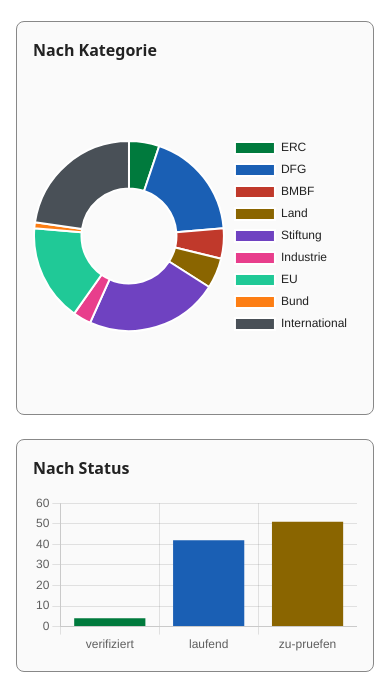
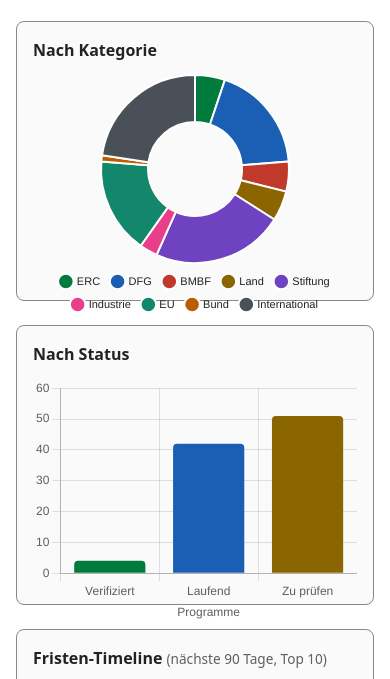
Before and after one commit to tobias-weiss-ai-xr/grant-intelligence, a plain HTML site: page dashboard/index.html in a window 390 px wide. Shown: the part 393-1072 px from the top of the page. Drawn offline with nearby package versions, Linux system fonts and the light colour scheme.

Commit message:
fix: chart overhaul — heights, dark mode palette, grid lines, tooltips
Charts (Nach Kategorie, Nach Status, Fristen-Timeline) reworked:

Fixed:
- Canvas heights: explicit .chart-small (320px) and .chart-wide (500px)
  with maintainAspectRatio: false — charts now fill containers properly
- Dark mode chart palette: added --c1..--c9 overrides for dark mode
  (all 9 colors ≥3:1 on #232342 card-bg)
- Light mode: fixed c7 (#20c997→#13876b, 2.0→4.3:1) and c8
  (#fd7e14→#b85d00, 2.5→4.4:1) to meet 3:1 on #fafafa
- Grid lines: replaced invalid hex concat (#888+33) with proper rgba
  via --chart-grid / --chart-border CSS variables (25% / 50% alpha)
- Tooltips: themed with card-bg background, text color, border, padding,
  cornerRadius; custom callbacks for doughnut (count), status (count),
  deadline (full name + date)
- Doughnut legend: position right→bottom (better for 9 categories on mobile)
- Doughnut segments: borderWidth: 2 with bg color (visible separation)
- Bar charts: borderRadius: 4 (rounded corners)
- Status labels: machine-readable→German (zu-pruefen→'Zu prüfen')
- Deadline chart: top 15→top 10 (cleaner, less truncation)
- Label truncation: 37→45 chars (more readable)
- cssVar() helper: single getComputedStyle call (was 15+ calls)
- usePointStyle: true for doughnut legend (circles instead of rectangles)
- Mobile: chart-small 280px, chart-wide 400px

All chart colors verified WCAG 3:1 on card-bg (light + dark).
250 Python tests pass.

```diff
--- a/dashboard/app.js
+++ b/dashboard/app.js
@@ -139,89 +139,149 @@ function dashboard() {
     },
 
     // --- Charts ---
+    cssVar(name, fallback) {
+      const v = getComputedStyle(document.documentElement).getPropertyValue(name).trim();
+      return v || fallback;
+    },
+
     renderCharts() {
-      // Category doughnut (colorblind-friendly palette)
+      const text = this.cssVar('--text', '#222');
+      const textMuted = this.cssVar('--text-muted', '#5f5f5f');
+      const bg = this.cssVar('--bg', '#fff');
+      const cardBg = this.cssVar('--card-bg', '#fafafa');
+      const gridColor = this.cssVar('--chart-grid', 'rgba(136,136,136,0.25)');
+      const borderColor = this.cssVar('--chart-border', 'rgba(136,136,136,0.5)');
+      const tooltipBg = this.cssVar('--card-bg', '#fafafa');
+      const tooltipText = this.cssVar('--text', '#222');
+      const catColors = [
+        this.cssVar('--c1', '#007a3d'), this.cssVar('--c2', '#1a5fb4'),
+        this.cssVar('--c3', '#c0392b'), this.cssVar('--c4', '#8a6500'),
+        this.cssVar('--c5', '#6f42c1'), this.cssVar('--c6', '#e83e8c'),
+        this.cssVar('--c7', '#20c997'), this.cssVar('--c8', '#fd7e14'),
+        this.cssVar('--c9', '#495057'),
+      ];
+      const statusColors = {
+        verifiziert: this.cssVar('--green-bg', '#007a3d'),
+        laufend: this.cssVar('--blue-bg', '#1a5fb4'),
+        'zu-pruefen': this.cssVar('--amber-bg', '#8a6500'),
+      };
+      const statusLabels = {
+        verifiziert: 'Verifiziert',
+        laufend: 'Laufend',
+        'zu-pruefen': 'Zu prüfen',
+      };
+      const tooltipOpts = {
+        backgroundColor: tooltipBg,
+        titleColor: tooltipText,
+        bodyColor: tooltipText,
+        borderColor: gridColor,
+        borderWidth: 1,
+        padding: 10,
+        cornerRadius: 6,
+        displayColors: true,
+      };
+      const scaleOpts = {
+        grid: { color: gridColor },
+        ticks: { color: textMuted },
+        border: { color: borderColor },
+      };
+
+      // Category doughnut
       const cats = {};
       this.catalog.forEach(p => { cats[p.kategorie] = (cats[p.kategorie] || 0) + 1; });
-      const catColors = [
-        getComputedStyle(document.documentElement).getPropertyValue('--c1').trim() || '#007a3d',
-        getComputedStyle(document.documentElement).getPropertyValue('--c2').trim() || '#1a5fb4',
-        getComputedStyle(document.documentElement).getPropertyValue('--c3').trim() || '#c0392b',
-        getComputedStyle(document.documentElement).getPropertyValue('--c4').trim() || '#8a6500',
-        getComputedStyle(document.documentElement).getPropertyValue('--c5').trim() || '#6f42c1',
-        getComputedStyle(document.documentElement).getPropertyValue('--c6').trim() || '#e83e8c',
-        getComputedStyle(document.documentElement).getPropertyValue('--c7').trim() || '#20c997',
-        getComputedStyle(document.documentElement).getPropertyValue('--c8').trim() || '#fd7e14',
-        getComputedStyle(document.documentElement).getPropertyValue('--c9').trim() || '#495057',
-      ];
-
       if (this._catChart) this._catChart.destroy();
       this._catChart = new Chart(document.getElementById('catChart'), {
         type: 'doughnut',
         data: {
           labels: Object.keys(cats),
-          datasets: [{ data: Object.values(cats), backgroundColor: catColors, borderColor: getComputedStyle(document.documentElement).getPropertyValue('--bg').trim() || '#fff' }],
+          datasets: [{
+            data: Object.values(cats),
+            backgroundColor: catColors.slice(0, Object.keys(cats).length),
+            borderColor: bg,
+            borderWidth: 2,
+          }],
         },
         options: {
           responsive: true,
+          maintainAspectRatio: false,
           plugins: {
-            legend: { position: 'right', labels: { color: getComputedStyle(document.documentElement).getPropertyValue('--text').trim() || '#222' } },
+            legend: {
+              position: 'bottom',
+              labels: { color: text, usePointStyle: true, padding: 12, font: { size: 11 } },
+            },
+            tooltip: { ...tooltipOpts, callbacks: { label: ctx => ` ${ctx.label}: ${ctx.parsed} Programme` } },
           },
         },
       });
 
-      // Status bar
+      // Status bar (horizontal for readability)
       const stats = {};
       this.catalog.forEach(p => { stats[p.status] = (stats[p.status] || 0) + 1; });
-      const statusColors = {
-        verifiziert: getComputedStyle(document.documentElement).getPropertyValue('--green-bg').trim() || '#007a3d',
-        laufend: getComputedStyle(document.documentElement).getPropertyValue('--blue-bg').trim() || '#1a5fb4',
-        'zu-pruefen': getComputedStyle(document.documentElement).getPropertyValue('--amber-bg').trim() || '#8a6500',
-      };
+      const statLabels = Object.keys(stats).map(k => statusLabels[k] || k);
       if (this._statusChart) this._statusChart.destroy();
       this._statusChart = new Chart(document.getElementById('statusChart'), {
         type: 'bar',
         data: {
-          labels: Object.keys(stats),
-          datasets: [{ label: 'Programme', data: Object.values(stats), backgroundColor: Object.keys(stats).map(k => statusColors[k] || '#999') }],
+          labels: statLabels,
+          datasets: [{
+            label: 'Programme',
+            data: Object.values(stats),
+            backgroundColor: Object.keys(stats).map(k => statusColors[k] || '#999'),
+            borderRadius: 4,
+          }],
         },
         options: {
           responsive: true,
-          plugins: { legend: { display: false } },
+          maintainAspectRatio: false,
+          plugins: {
+            legend: { display: false },
+            tooltip: { ...tooltipOpts, callbacks: { label: ctx => ` ${ctx.parsed.x ?? ctx.parsed.y} Programme` } },
+          },
           scales: {
-            y: { beginAtZero: true, ticks: { color: getComputedStyle(document.documentElement).getPropertyValue('--text-muted').trim() || '#5f5f5f' } },
-            x: { ticks: { color: getComputedStyle(document.documentElement).getPropertyValue('--text-muted').trim() || '#5f5f5f' } },
+            x: { ...scaleOpts, beginAtZero: true, title: { display: true, text: 'Programme', color: textMuted } },
+            y: { ...scaleOpts },
           },
         },
       });
 
-      // Deadline timeline (next 90 days, top 15)
-      const upcoming = this.upcomingDeadlines.slice(0, 15);
+      // Deadline timeline (next 90 days, top 10)
+      const upcoming = this.upcomingDeadlines.slice(0, 10);
       const today = new Date();
       today.setHours(0, 0, 0, 0);
       if (this._deadlineChart) this._deadlineChart.destroy();
       this._deadlineChart = new Chart(document.getElementById('deadlineChart'), {
         type: 'bar',
         data: {
-          labels: upcoming.map(p => p.name.length > 40 ? p.name.slice(0, 37) + '…' : p.name),
+          labels: upcoming.map(p => p.name.length > 45 ? p.name.slice(0, 42) + '…' : p.name),
           datasets: [{
             label: 'Tage bis Frist',
             data: upcoming.map(p => Math.ceil((new Date(p.frist) - today) / (24 * 60 * 60 * 1000))),
             backgroundColor: upcoming.map(p => {
               const days = Math.ceil((new Date(p.frist) - today) / (24 * 60 * 60 * 1000));
-              if (days <= 14) return getComputedStyle(document.documentElement).getPropertyValue('--red-bg').trim() || '#c0392b';
-              if (days <= 30) return getComputedStyle(document.documentElement).getPropertyValue('--orange').trim() || '#b85d00';
-              return getComputedStyle(document.documentElement).getPropertyValue('--green-bg').trim() || '#007a3d';
+              if (days <= 14) return this.cssVar('--red-bg', '#c0392b');
+              if (days <= 30) return this.cssVar('--orange', '#b85d00');
+              return this.cssVar('--green-bg', '#007a3d');
             }),
+            borderRadius: 4,
           }],
         },
         options: {
           indexAxis: 'y',
           responsive: true,
-          plugins: { legend: { display: false } },
+          maintainAspectRatio: false,
+          plugins: {
+            legend: { display: false },
+            tooltip: {
+              ...tooltipOpts,
+              callbacks: {
+                title: ctx => upcoming[ctx[0].dataIndex].name,
+                label: ctx => ` ${ctx.parsed.x} Tage bis Frist (${upcoming[ctx[0].dataIndex].frist})`,
+              },
+            },
+          },
           scales: {
-            x: { beginAtZero: true, title: { display: true, text: 'Tage bis Frist', color: getComputedStyle(document.documentElement).getPropertyValue('--text-muted').trim() || '#5f5f5f' }, ticks: { color: getComputedStyle(document.documentElement).getPropertyValue('--text-muted').trim() || '#5f5f5f' } },
-            y: { ticks: { color: getComputedStyle(document.documentElement).getPropertyValue('--text-muted').trim() || '#5f5f5f' } },
+            x: { ...scaleOpts, beginAtZero: true, title: { display: true, text: 'Tage bis Frist', color: textMuted } },
+            y: { ...scaleOpts, ticks: { ...scaleOpts.ticks, font: { size: 11 } } },
           },
         },
       });
--- a/dashboard/index.html
+++ b/dashboard/index.html
@@ -66,16 +66,16 @@
 
     <!-- Charts -->
     <section class="charts" aria-label="Diagramme">
-      <div class="chart-container">
+      <div class="chart-container chart-small">
         <h2>Nach Kategorie</h2>
         <canvas id="catChart" role="img" aria-label="Kreisdiagramm: Programme nach Kategorie"></canvas>
       </div>
-      <div class="chart-container">
+      <div class="chart-container chart-small">
         <h2>Nach Status</h2>
         <canvas id="statusChart" role="img" aria-label="Balkendiagramm: Programme nach Status"></canvas>
       </div>
       <div class="chart-container chart-wide">
-        <h2>Fristen-Timeline (nächste 90 Tage)</h2>
+        <h2>Fristen-Timeline <span class="count" x-text="'(nächste 90 Tage, Top 10)'"></span></h2>
         <canvas id="deadlineChart" role="img" aria-label="Balkendiagramm: Fristen der nächsten 90 Tage"></canvas>
       </div>
     </section>
--- a/dashboard/style.css
+++ b/dashboard/style.css
@@ -30,16 +30,18 @@
   --badge-manual-bg: #d0d0d0;
   --badge-manual-text: #444;
 
-  /* Chart palette (colorblind-friendly, distinguishable) */
+  /* Chart palette (colorblind-friendly, distinguishable, WCAG 3:1 on card-bg) */
   --c1: #007a3d;
   --c2: #1a5fb4;
   --c3: #c0392b;
   --c4: #8a6500;
   --c5: #6f42c1;
   --c6: #e83e8c;
-  --c7: #20c997;
-  --c8: #fd7e14;
+  --c7: #13876b;
+  --c8: #b85d00;
   --c9: #495057;
+  --chart-grid: rgba(136, 136, 136, 0.25);
+  --chart-border: rgba(136, 136, 136, 0.5);
 }
 
 @media (prefers-color-scheme: dark) {
@@ -67,6 +69,19 @@
     --hover: #2a2a4a;
     --badge-manual-bg: #3a3a5a;
     --badge-manual-text: #ccc;
+
+    /* Chart palette (brighter for dark card-bg #232342) */
+    --c1: #3dba6f;
+    --c2: #5a9fe0;
+    --c3: #ff5447;
+    --c4: #d4a017;
+    --c5: #a78bff;
+    --c6: #f06ab0;
+    --c7: #20c997;
+    --c8: #e8943a;
+    --c9: #8a8aab;
+    --chart-grid: rgba(170, 170, 170, 0.25);
+    --chart-border: rgba(170, 170, 170, 0.5);
   }
   a { color: var(--blue); }
 }
@@ -178,6 +193,7 @@ main { margin-top: 1rem; }
   border: 1px solid var(--border);
   border-radius: 8px;
   padding: 1rem;
+  position: relative;
 }
 
 .chart-container h2 {
@@ -185,12 +201,29 @@ main { margin-top: 1rem; }
   margin-bottom: 0.8rem;
 }
 
+.chart-container canvas {
+  max-width: 100%;
+}
+
+.chart-small {
+  height: 320px;
+}
+
 .chart-wide {
   grid-column: 1 / -1;
+  height: 500px;
+}
+
+.chart-note {
+  font-size: 0.8rem;
+  color: var(--text-muted);
+  margin-top: 0.5rem;
 }
 
 @media (max-width: 768px) {
   .charts { grid-template-columns: 1fr; }
+  .chart-small { height: 280px; }
+  .chart-wide { height: 400px; }
 }
 
 /* Sections */
```
